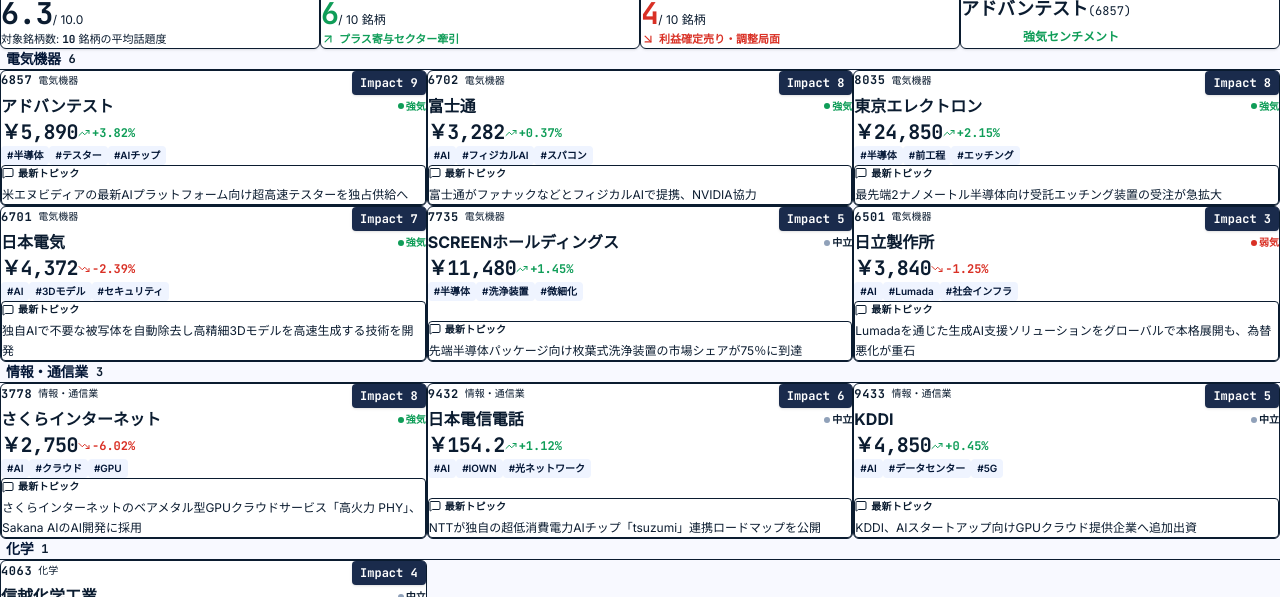
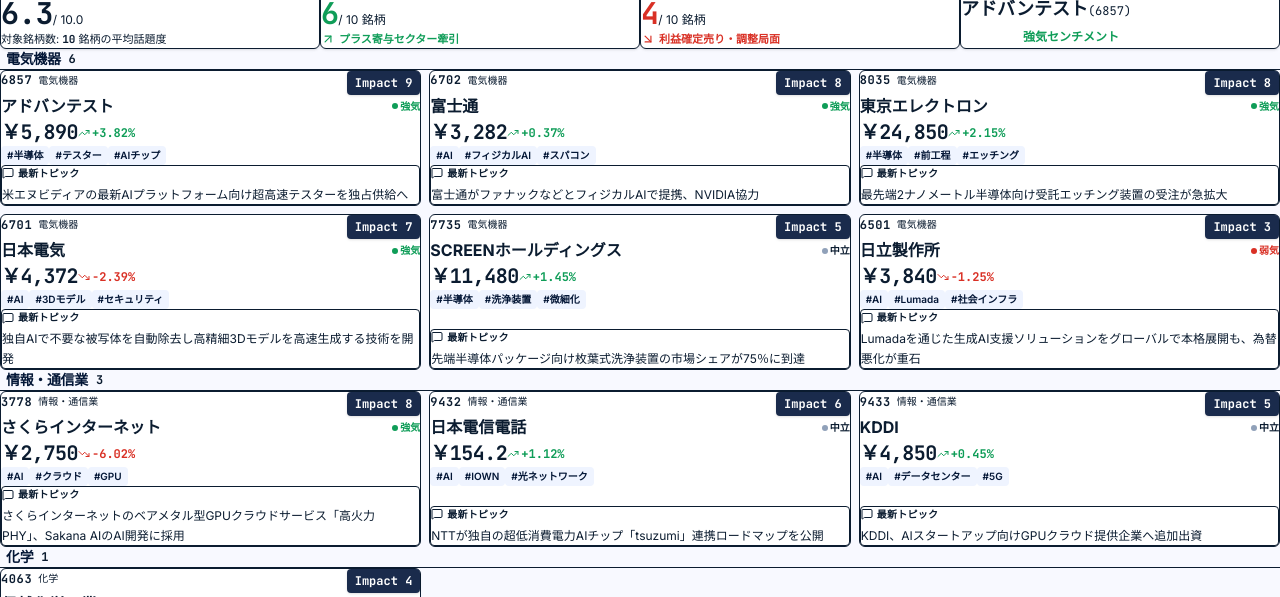
Before and after one commit to YukiyaKitagawa/jpinvest-google, a React (Vite) app: page / in a window 1280 px wide. Shown: the part 185-782 px from the top of the page. Built offline with nearby package versions, Linux system fonts and the light colour scheme; no server answers; the database is empty.

Commit message:
Update App.tsx

```diff
--- a/src/App.tsx
+++ b/src/App.tsx
@@ -355,7 +355,7 @@
                   </div>
 
                   {/* Stock Cards Grid */}
-                  <div className="grid grid-cols-1 sm:grid-cols-2 lg:grid-cols-3 gap-lg">
+                  <div className="grid grid-cols-1 sm:grid-cols-2 lg:grid-cols-3 gap-2">
                     {sectorItems.map((stock) => (
                       <StockCard
                         key={stock.ticker_symbol}
```
